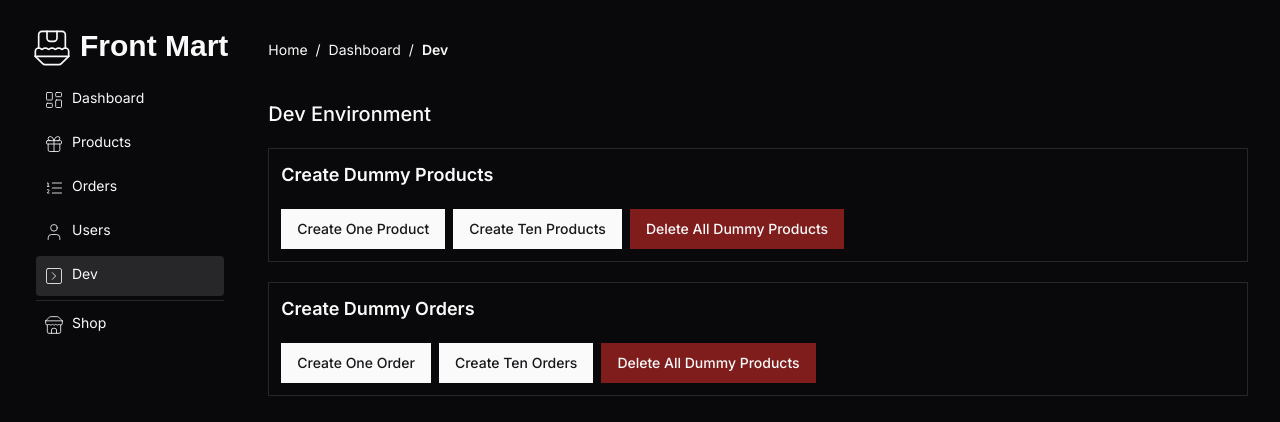
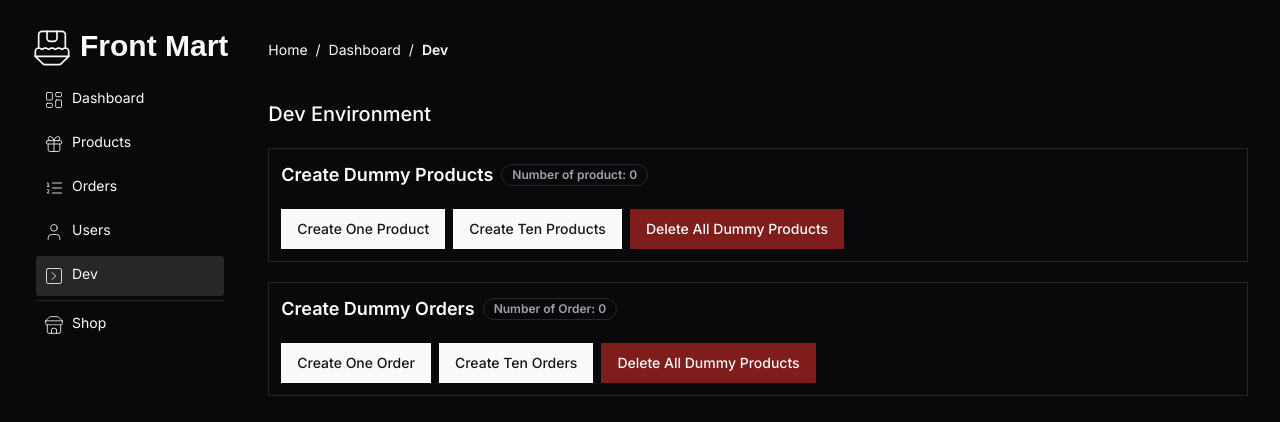
Before and after one commit to StepAsideLiL/front-mart, a Next.js app: page /dashboard/dev in a window 1280 px wide. Shown: the top 422 px of the page. Built offline with nearby package versions, Linux system fonts and the light colour scheme; no server answers; the database is empty; a web font is replaced by a local one.

Commit message:
add: DummyProductAmount and DummyOrderAmount component

```diff
--- a/app/(dashboard)/dashboard/dev/page.tsx
+++ b/app/(dashboard)/dashboard/dev/page.tsx
@@ -1,6 +1,8 @@
 import Title from "@/components/uis/title";
 import CreateDummyProductBtns from "./_parts/create-dummy-product-btns";
 import CreateDummyOrderBtns from "./_parts/create-dummy-order-btns";
+import DummyProductAmount from "./_parts/dummy-product-amount";
+import DummyOrderAmount from "./_parts/dummy-order-amount";
 
 const DevPage = () => {
   return (
@@ -11,13 +13,19 @@ const DevPage = () => {
 
       <section className="space-y-5">
         <section className="p-3 border space-y-5">
-          <h1 className="text-lg font-semibold">Create Dummy Products</h1>
+          <div className="flex items-center gap-2">
+            <h1 className="text-lg font-semibold">Create Dummy Products</h1>
+            <DummyProductAmount />
+          </div>
 
           <CreateDummyProductBtns />
         </section>
 
         <section className="p-3 border space-y-5">
-          <h1 className="text-lg font-semibold">Create Dummy Orders</h1>
+          <div className="flex items-center gap-2">
+            <h1 className="text-lg font-semibold">Create Dummy Orders</h1>
+            <DummyOrderAmount />
+          </div>
 
           <CreateDummyOrderBtns />
         </section>
```
